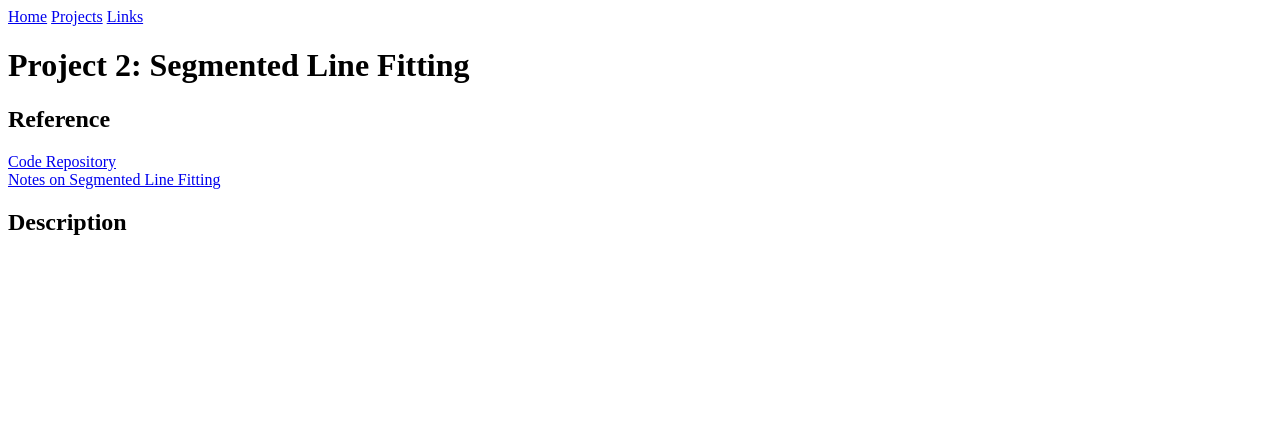
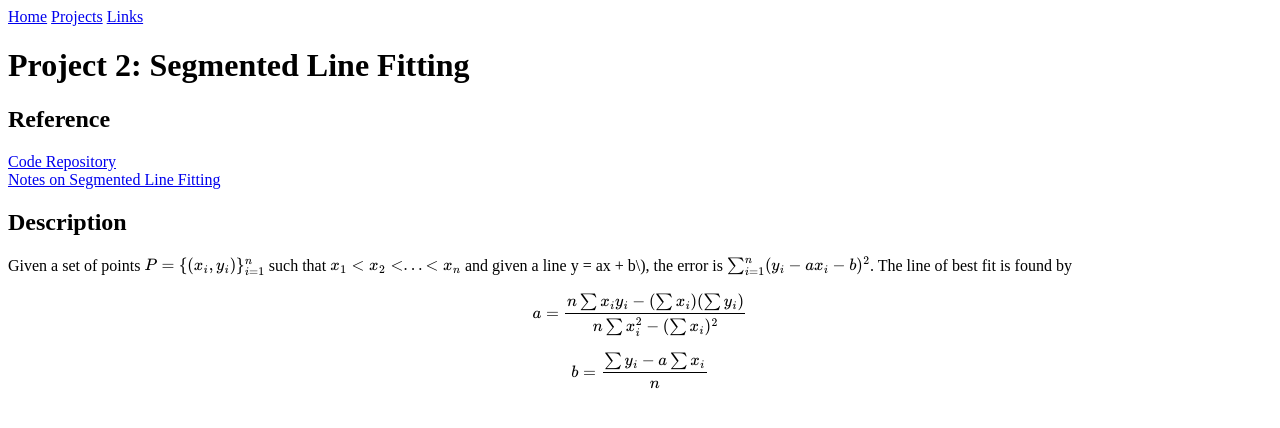
Before and after one commit to CategorIAN/categorian.github.io, a Jekyll site: the page built from projects/msu/csci_532/segmented_line_fitting.md, in a window 1280 px wide. Shown: the top 428 px of the page. Built offline with Jekyll 4.4.1, drawn with Linux system fonts in a browser that asks for light colours; formulas are drawn with MathJax 3.

Commit message:
Update segmented_line_fitting.md

```diff
--- a/projects/msu/csci_532/segmented_line_fitting.md
+++ b/projects/msu/csci_532/segmented_line_fitting.md
@@ -9,3 +9,12 @@ layout: default
 [Notes on Segmented Line Fitting](https://categorian.github.io/pdfs/Notes on Segmented Line Fitting.pdf)
 
 <h2>Description</h2>
+<p>
+Given a set of points \(P = \{(x_i, y_i)\}_{i=1}^n\) such that \(x_1 < x_2 < ... < x_n\) and given a line y = ax + b\), the error is \(\sum_{i=1}^n (y_i - ax_i-b)^2\). The line of best fit is found by
+\[
+a = \dfrac{n\sum x_i y_i - (\sum x_i) (\sum y_i)}{n \sum x_i^2 - (\sum x_i)^2}
+\]
+\[
+b = \dfrac{\sum y_i - a \sum x_i}{n}
+\]
+</p>
```
